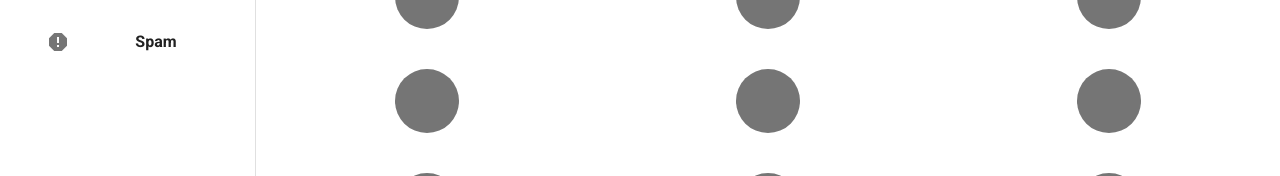
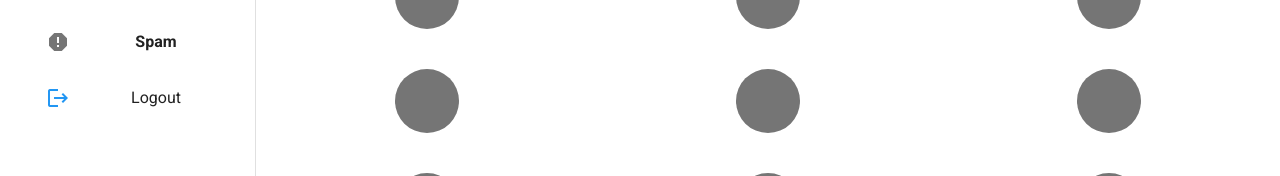
Before and after one commit to Kazuki0320/Udemy-vue-chat-, a Vue app: page / in a window 1280 px wide. Shown: the part 339-515 px from the top of the page. Built offline with nearby package versions, Linux system fonts and the light colour scheme.

Commit message:
ログアウトメニュー追加

```diff
--- a/package.json
+++ b/package.json
@@ -17,6 +17,7 @@
   "devDependencies": {
     "@babel/core": "^7.12.16",
     "@babel/eslint-parser": "^7.12.16",
+    "@mdi/font": "^7.0.96",
     "@vue/cli-plugin-babel": "~5.0.0",
     "@vue/cli-plugin-eslint": "~5.0.0",
     "@vue/cli-plugin-router": "~5.0.0",
--- a/src/components/layouts/Sidebar.vue
+++ b/src/components/layouts/Sidebar.vue
@@ -22,7 +22,7 @@
 		<v-list-item
 			v-for="[icon, text, to] in links"
 			:key="icon"
-      :to="to"
+			:to="to"
 			link
 		>
 			<v-list-item-icon>
@@ -33,6 +33,18 @@
 			<v-list-item-title>{{ text }}</v-list-item-title>
 			</v-list-item-content>
 		</v-list-item>
+
+		<v-list-item>
+			<v-list-item-icon>
+				<v-icon color="blue">
+					mdi-logout
+				</v-icon>
+			</v-list-item-icon>
+			<v-list-item-content>
+				<v-list-item-title>Logout</v-list-item-title>
+			</v-list-item-content>
+		</v-list-item>
+
 		</v-list>
 	</v-navigation-drawer>
 </template>
--- a/src/plugins/vuetify.js
+++ b/src/plugins/vuetify.js
@@ -1,7 +1,11 @@
+import '@mdi/font/css/materialdesignicons.css'
 import Vue from 'vue';
 import Vuetify from 'vuetify/lib/framework';
 
 Vue.use(Vuetify);
 
 export default new Vuetify({
+	icons: {
+		iconfont: 'mdi', // default - only for display purposes
+	},
 });
```
Also changed, not shown: 1 other file (tests, documents, lock files or other folders).
